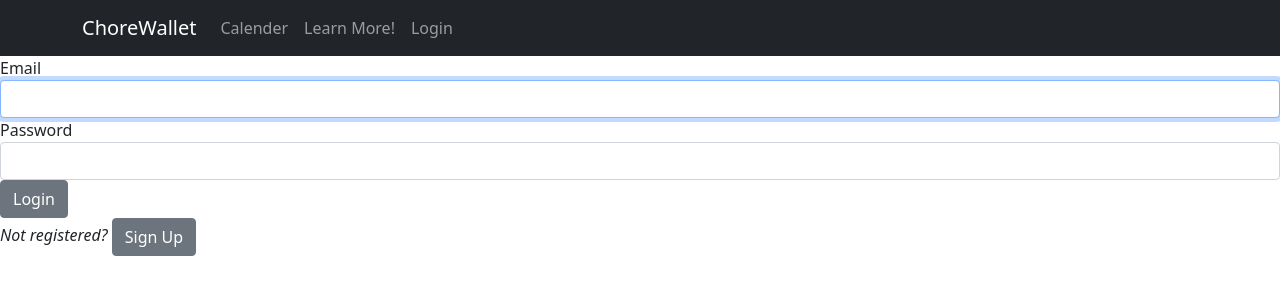
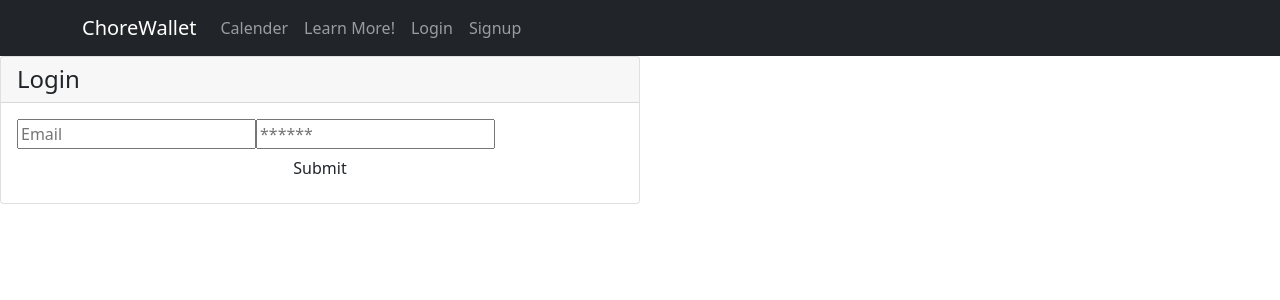
Before and after one commit to BCannon88/ChoreWallet, a React (Create React App) app in the folder client/: page /login in a window 1280 px wide. Shown: the top 300 px of the page. Built offline with nearby package versions, Linux system fonts and the light colour scheme.

Commit message:
add signup page, edit login page to fix bug

```diff
--- a/client/package.json
+++ b/client/package.json
@@ -3,9 +3,12 @@
   "version": "0.1.0",
   "private": true,
   "dependencies": {
+    "@apollo/client": "^3.4.10",
     "@testing-library/jest-dom": "^5.14.1",
     "@testing-library/react": "^11.2.7",
     "@testing-library/user-event": "^12.8.3",
+    "graphql": "^15.5.2",
+    "jwt-decode": "^3.1.2",
     "bootstrap": "^5.1.0",
     "react": "^17.0.2",
     "react-bootstrap": "^2.0.0-beta.6",
--- a/client/src/App.js
+++ b/client/src/App.js
@@ -1,15 +1,42 @@
 import React from "react";
 import { BrowserRouter, Switch, Route} from "react-router-dom";
+import {
+  ApolloProvider,
+  ApolloClient,
+  InMemoryCache,
+  createHttpLink
+} from '@apollo/client';
+import { setContext } from '@apollo/client/link/context';
 import Login from "./components/login"
 import Homepage from "./components/homepage";
 import Navigation from "./components/navbar";
 import 'bootstrap/dist/css/bootstrap.min.css';
 import './App.css'
+import Signup from "./components/signup";
 
+const httpLink = createHttpLink({
+  uri: '/graphql',
+});
+
+const authLink = setContext((_, { headers }) => {
+  const token = localStorage.getItem('id_token');
+  return {
+    headers: {
+      ...headers,
+      authorization: token ? `Bearer ${token}` : '',
+    },
+  };
+});
+
+const client = new ApolloClient({
+  link: authLink.concat(httpLink),
+  cache: new InMemoryCache(),
+});
 
 export const App = () => {
 
   return (
+    <ApolloProvider client={client}>
     <BrowserRouter>
       <div>
         <Navigation/>
@@ -18,6 +45,11 @@
             <Route exact path="/login">
               <Login />
             </Route>
+
+            <Route exact path="/signup">
+              <Signup />
+            </Route>
+
 
             <Route exact path="/">
               <Homepage/>
@@ -28,6 +60,7 @@
       </div>
 
     </BrowserRouter>
+    </ApolloProvider>
   )
 }
 
--- a/client/src/components/login.js
+++ b/client/src/components/login.js
@@ -1,13 +1,48 @@
 import React, { useState } from "react";
-import { Button, Form, FormGroup, Label, Input } from 'reactstrap';
+// import { Button, Form, FormGroup, Label, Input } from 'reactstrap';
 //import { useHistory } from "react-router-dom";
+import { useMutation } from '@apollo/client';
+import { LOGIN_USER } from '../utils/mutations';
+import Auth from '../utils/auth';
+
 
 
 export default function Login() {
   //const history = useHistory();
 
-  const [email, setEmail] = useState();
-  const [password, setPassword] = useState();
+  const [formState, setFormState] = useState({ email: '', password: '' });
+  const [login, { error }] = useMutation(LOGIN_USER);
+
+  // update state based on form input changes
+  const handleChange = (event) => {
+    const { name, value } = event.target;
+
+    setFormState({
+      ...formState,
+      [name]: value,
+    });
+  };
+
+  // submit form
+  const handleFormSubmit = async (event) => {
+    event.preventDefault();
+
+    try {
+      const { data } = await login({
+        variables: { ...formState }
+      });
+
+      Auth.login(data.login.token);
+    } catch (e) {
+      console.error(e);
+    }
+
+    // clear form values
+    setFormState({
+      email: '',
+      password: '',
+    });
+  };
 
   // const loginSubmit = (e) => {
   //   e.preventDefault();
@@ -17,23 +52,39 @@
   // };
 
   return (
-    <Form>
-      <fieldset>
-        <FormGroup>
-          <Label for="email">Email</Label>
-          <Input id="email" type="text" autoFocus onChange={e => setEmail(e.target.value)} />
-        </FormGroup>
-        <FormGroup>
-          <Label for="password">Password</Label>
-          <Input id="password" type="password" onChange={e => setPassword(e.target.value)} />
-        </FormGroup>
-        <FormGroup>
-          <Button>Login</Button>
-        </FormGroup>
-        <em>
-          Not registered? <Button>Sign Up</Button>
-        </em>
-      </fieldset>
-    </Form>
+    <main className="flex-row justify-center mb-4">
+      <div className="col-12 col-md-6">
+        <div className="card">
+          <h4 className="card-header">Login</h4>
+          <div className="card-body">
+            <form onSubmit={handleFormSubmit}>
+              <input
+                className="form-input"
+                placeholder="Email"
+                name="email"
+                type="email"
+                id="email"
+                value={formState.email}
+                onChange={handleChange}
+              />
+              <input
+                className="form-input"
+                placeholder="******"
+                name="password"
+                type="password"
+                id="password"
+                value={formState.password}
+                onChange={handleChange}
+              />
+              <button className="btn d-block w-100" type="submit">
+                Submit
+              </button>
+            </form>
+
+            {error && <div>Login failed</div>}
+          </div>
+        </div>
+      </div>
+    </main>
   );
-}
+};
--- a/client/src/components/navbar.js
+++ b/client/src/components/navbar.js
@@ -13,6 +13,7 @@
                 <Nav.Link href="#Calender">Calender</Nav.Link>
                 <Nav.Link href="#features">Learn More!</Nav.Link>
                 <Nav.Link href="/login">Login</Nav.Link>
+                <Nav.Link href="/signup">Signup</Nav.Link>
                 </Nav>
                 </Container>
             </Navbar>
--- /dev/null
+++ b/client/src/components/signup.js
@@ -0,0 +1,89 @@
+import React, { useState } from 'react';
+import { useMutation } from '@apollo/client';
+import { ADD_USER } from '../utils/mutations';
+import Auth from '../utils/auth';
+
+function Signup(props) {
+    const [formState, setFormState] = useState({ firstName: '', lastName: '', email: '', password: '' });
+    const [addUser, { error }] = useMutation(ADD_USER);
+
+    const handleFormSubmit = async (event) => {
+      event.preventDefault();
+      const mutationResponse = await addUser({
+        variables: {
+          email: formState.email,
+          password: formState.password,
+          firstName: formState.firstName,
+          lastName: formState.lastName,
+        },
+      });
+      const token = mutationResponse.data.addUser.token;
+      Auth.login(token);
+    };
+
+    const handleChange = (event) => {
+      const { name, value } = event.target;
+      setFormState({
+        ...formState,
+        [name]: value,
+      });
+    };
+
+  return (
+    <div>
+    <main className='flex-row justify-center mb-4'>
+      <div className='col-12 col-md-6'>
+        <div className='card'>
+          <h4 className='card-header'>Sign Up</h4>
+          <div className='card-body'>
+            <form onSubmit={handleFormSubmit}>
+              <input
+                className='form-input'
+                placeholder='First name'
+                name='firstName'
+                type='firstName'
+                id='firstName'
+                value={formState.firstName}
+                onChange={handleChange}
+              />
+              <input
+                className='form-input'
+                placeholder='Last name'
+                name='lastName'
+                type='lastName'
+                id='lastName'
+                value={formState.lastName}
+                onChange={handleChange}
+              />
+              <input
+                className='form-input'
+                placeholder='Email'
+                name='email'
+                type='email'
+                id='email'
+                value={formState.email}
+                onChange={handleChange}
+              />
+              <input
+                className='form-input'
+                placeholder='******'
+                name='password'
+                type='password'
+                id='password'
+                value={formState.password}
+                onChange={handleChange}
+              />
+              <button className='btn d-block w-100' type='submit'>
+                Submit
+              </button>
+            </form>
+            {error && <div>Signup failed</div>}
+          </div>
+        </div>
+      </div>
+    </main>
+    </div>
+  );
+};
+
+export default Signup;
--- a/client/utils/mutations.js
+++ b/client/src/utils/mutations.js
@@ -6,19 +6,17 @@
       token
       user {
         _id
-        email
       }
     }
   }
 `;
 
 export const ADD_USER = gql`
-  mutation addUser($firstName:String!, $lastName:String1, $email: String!, $password: String!) {
-    addUser(firstName: $firstName, lastName: $lastName, username: $username, email: $email, password: $password) {
+  mutation addUser($firstName: String!, $lastName: String!, $email: String!, $password: String!) {
+    addUser(firstName: $firstName, lastName: $lastName, email: $email, password: $password) {
       token
       user {
         _id
-        email
       }
     }
   }
```
Also changed, not shown: client/src/utils/auth.js (renamed from client/utils/auth.js), client/src/utils/queries.js (renamed from client/utils/queries.js), 1 other file (tests, documents, lock files or other folders).
